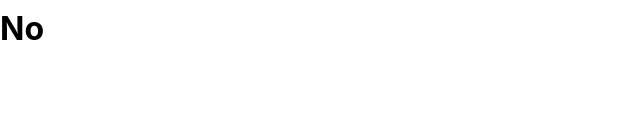
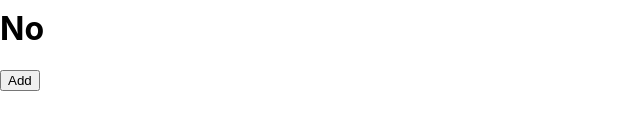
Before and after one commit to Nattapon33998/fun_with_ReactJs, a React (Create React App) app: page / in a window 1280 px wide. Shown: the part 194-324 px from the top of the page, without its empty margins (0-640 px from the left). Built offline with nearby package versions, Linux system fonts and the light colour scheme.

Commit message:
test commit

```diff
--- a/src/App.js
+++ b/src/App.js
@@ -3,7 +3,7 @@ import React, { Component } from 'react'
 export default class App extends Component {
   render() {
 
-    const var1 = 0;
+    let var1 = 0;
     const var2 = "hi";
     const var3 = false;
 
@@ -13,6 +13,15 @@ export default class App extends Component {
         <h1>Nattapon {var2}</h1>
         <h1>Nattapon {var3 && "yes"}</h1>
         {var3 ? <h1>yes</h1> : <h1>No</h1>}
+
+        <button
+          onClick={() => {
+            var1  = var1 + 1;
+            console.log(var1)
+          }}
+        >
+          Add
+        </button>
       </div>
     )
   }
```
